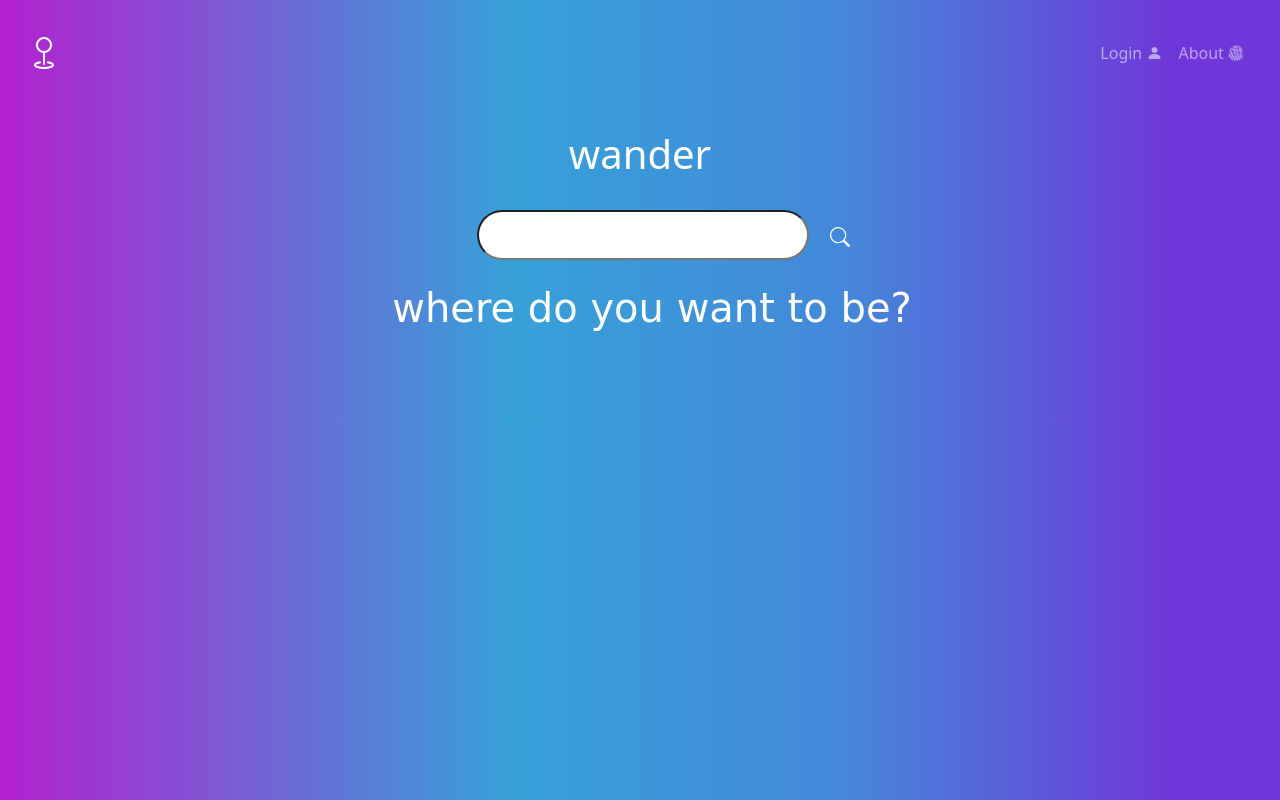
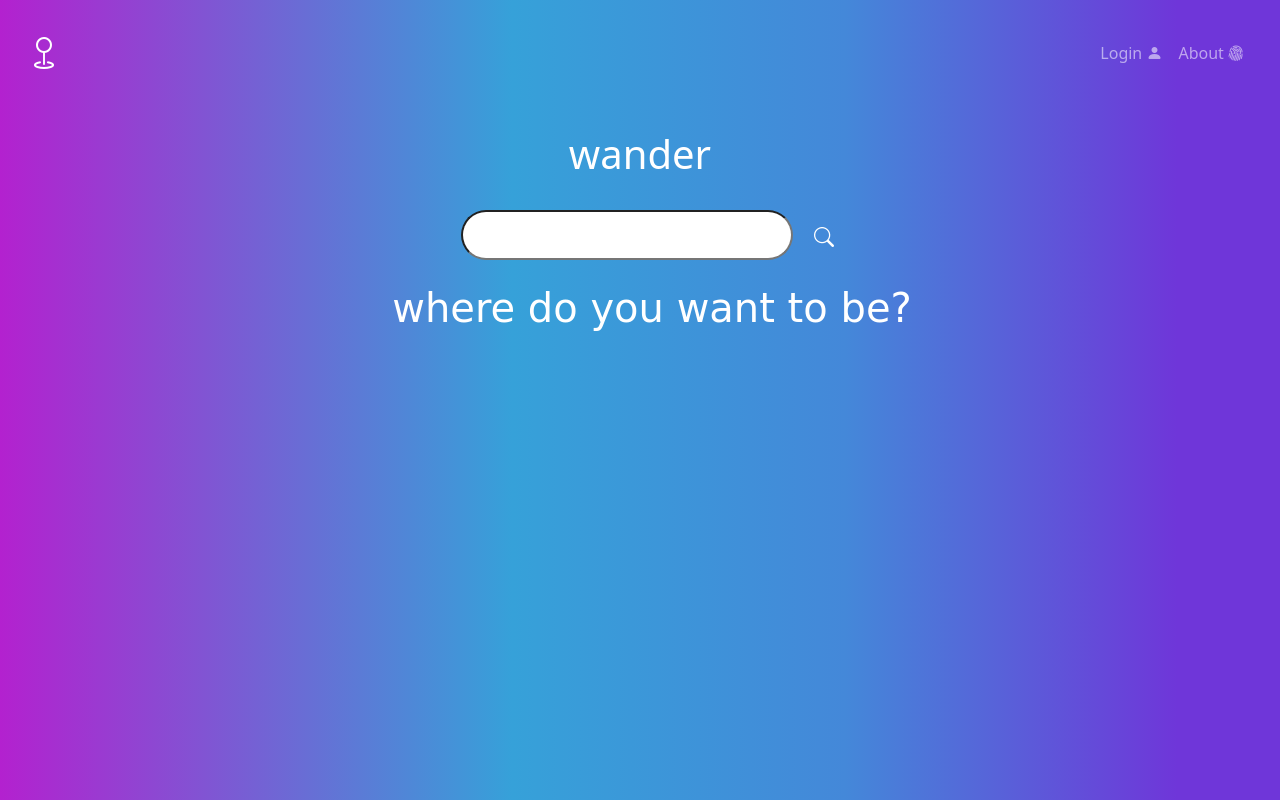
Before and after one commit to cjtakhar/wander, a website: page index.html in a window 1280 px wide. Drawn offline with nearby package versions, Linux system fonts and the light colour scheme; a web font is replaced by a local one.

Commit message:
Update index.html

```diff
--- a/index.html
+++ b/index.html
@@ -39,7 +39,7 @@
     </section>
 
     <section>
-         <div class="form d-flex justify-content-center align-items-center ms-5">
+         <div class="form d-flex justify-content-center align-items-center ms-3">
             <form autocomplete=off>
             <input id="city" type="text" class="form-control-lg rounded-pill px-3 ms-3" id="cityName" aria-describedby="searchBar">
             <button id="button" type="submit" class="btn btn-lg btn-search"><i class="bi bi-search"></i></button>
```
